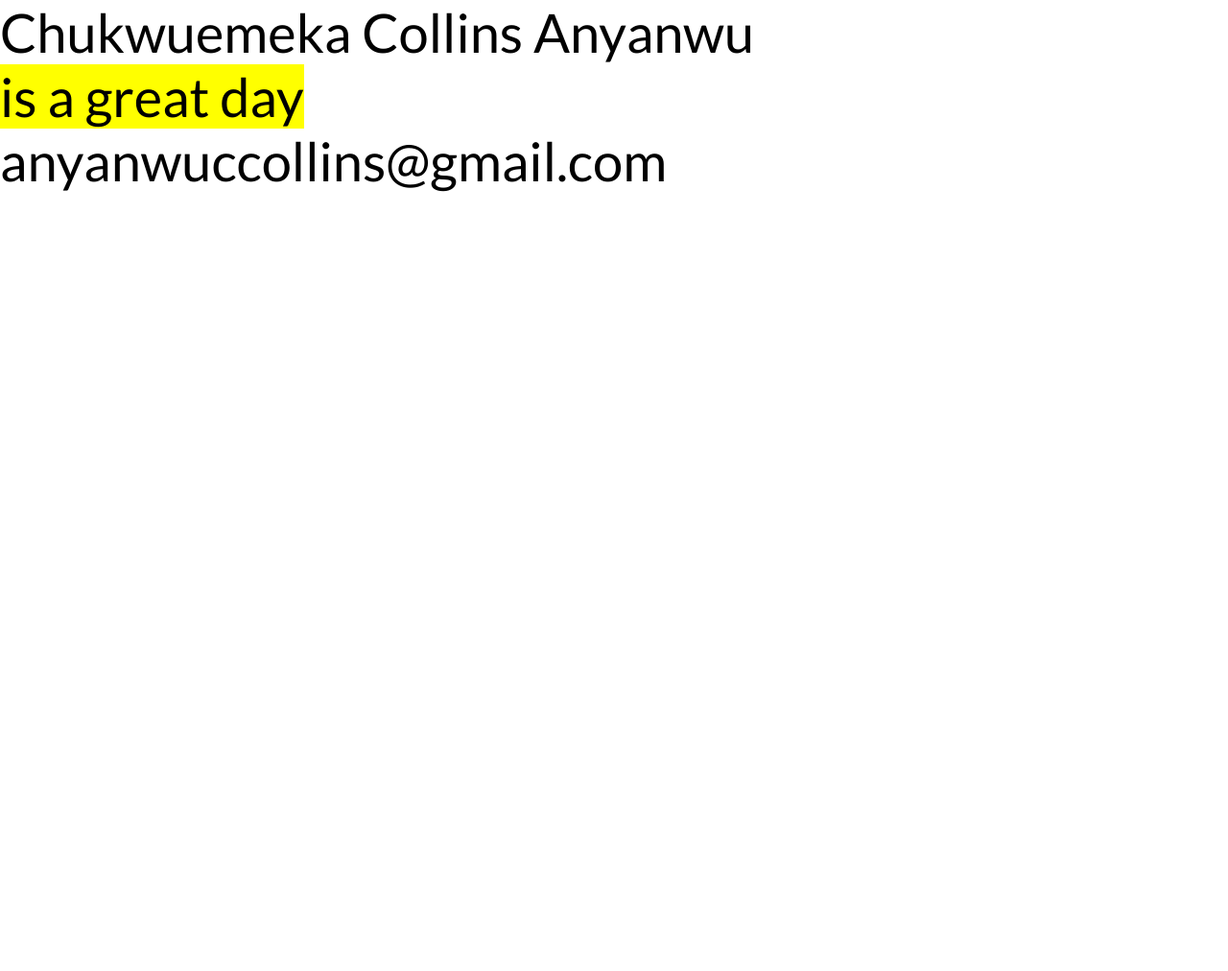
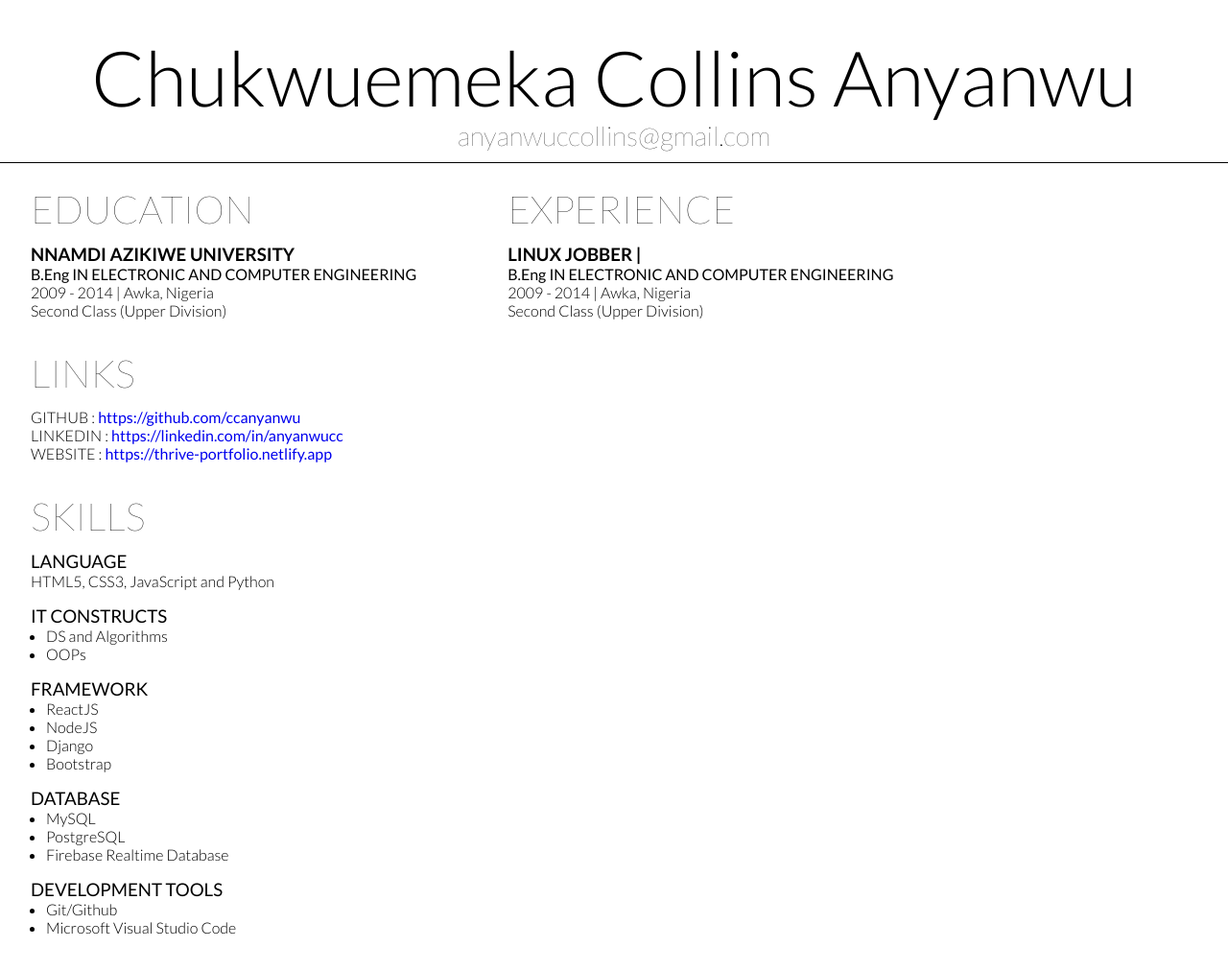
Before and after one commit to ccanyanwu/bioData, a plain HTML site: page index.html in a window 1280 px wide. Shown: the whole page at 96% size. Before the commit the page ends 800 px from the top, so only its background shows below. Drawn offline with Linux system fonts and the light colour scheme.

Commit message:
aside bar done

```diff
--- a/index.html
+++ b/index.html
@@ -5,15 +5,75 @@
     <meta charset="utf-8">
     <meta name="viewport" content="width=device-width, initial-scale=1, shrink-to-fit=no">
 
-    <!-- Bootstrap CSS -->
+    <!-- Custom CSS -->
     <link href="https://fonts.googleapis.com/css2?family=Lato:ital,wght@0,100;0,300;0,400;0,700;0,900;1,100;1,300;1,400;1,700;1,900&display=swap" rel="stylesheet">
     <link rel="stylesheet" href="style.css">
 
     <title>Hi CCANYANWU</title>
   </head>
   <body >
-      <h1 class="text-center">Chukwuemeka Collins Anyanwu<h1>
-      <mark>is a great day </mark>
-    <p>anyanwuccollins@gmail.com</p>
+    <div class="header" style="padding: 2rem 1rem 0;text-align: center;">
+      <h1 style="margin-bottom: -55px" >Chukwuemeka Collins Anyanwu<h1>
+      <a href="#" style="font-size :1.75rem; font-weight: 200;text-decoration: none; color:rgb(0, 0, 0)">anyanwuccollins@gmail.com</a>
+    </div>
+    <!-- main cv portion -->
+    <main>
+      <aside>
+        <!-- education -->
+        <div class="sect">
+          <h2 class="sub__head">EDUCATION</h2>
+          <h3>NNAMDI AZIKIWE UNIVERSITY</h3>
+          <p style="font-weight: 400;">B.Eng IN ELECTRONIC AND COMPUTER ENGINEERING</p>
+          <p style="font-weight: 300;">2009 - 2014 | Awka, Nigeria</p>
+          <p style="font-weight: 300;">Second Class (Upper Division)</p>
+        </div>
+         <!-- links -->
+        <div class="sect">
+          <h2 class="sub__head">LINKS</h2>
+          <p style="font-weight: 300; ">GITHUB : <a href="https://github.com/ccanyanwu" target="_blank" style="text-decoration: none; font-weight: 400;">https://github.com/ccanyanwu</a> </p>
+          <p style="font-weight: 300; ">LINKEDIN : <a href="https://linkedin.com/in/anyanwucc" target="_blank" style="text-decoration: none; font-weight: 400;">https://linkedin.com/in/anyanwucc</a> </p>
+          <p style="font-weight: 300; ">WEBSITE : <a href="https://thrive-portfolio.netlify.app" target="_blank" style="text-decoration: none; font-weight: 400;">https://thrive-portfolio.netlify.app</a> </p>
+        </div>
+        <!-- skills -->
+        <div class="sect">
+          <h2 class="sub__head">SKILLS</h2>
+          <h3 style="font-weight: 400;" >LANGUAGE</h3>
+          <div class="language__level">
+           <p style="margin-bottom: 1rem; font-weight: 300;">HTML5, CSS3, JavaScript and Python</p>
+           <h3 style="font-weight: 400;">IT CONSTRUCTS</h3>
+           <ul style="padding-left: 1rem;">
+             <li style=" font-weight: 300;">DS and Algorithms</li>
+             <li style="margin-bottom: 1rem; font-weight: 300;">OOPs</li>
+           </ul>
+           <h3 style="font-weight: 400;">FRAMEWORK</h3>
+           <ul style="padding-left: 1rem;">
+             <li style=" font-weight: 300;">ReactJS</li>
+             <li style=" font-weight: 300;">NodeJS</li>
+             <li style=" font-weight: 300;">Django</li>
+             <li style="margin-bottom: 1rem; font-weight: 300;">Bootstrap</li>
+           </ul>
+           <h3 style="font-weight: 400;">DATABASE</h3>
+           <ul style="padding-left: 1rem;">
+             <li style=" font-weight: 300;">MySQL</li>
+             <li style=" font-weight: 300;">PostgreSQL</li>
+             <li style=" font-weight: 300;padding-bottom: 1rem;">Firebase Realtime Database</li>
+           </ul>
+           <h3 style="font-weight: 400;">DEVELOPMENT TOOLS</h3>
+           <ul style="padding-left: 1rem;">
+             <li style=" font-weight: 300;">Git/Github</li>
+             <li style=" font-weight: 300;">Microsoft Visual Studio Code</li>
+           </ul>
+        </div>
+      </aside>
+      <section>
+         <!-- experience -->
+        <h2 class="sub__head">EXPERIENCE</h2>
+        <h3>LINUX JOBBER |</h3>
+        <p style="font-weight: 400;">B.Eng IN ELECTRONIC AND COMPUTER ENGINEERING</p>
+        <p style="font-weight: 300;">2009 - 2014 | Awka, Nigeria</p>
+        <p style="font-weight: 300;">Second Class (Upper Division)</p>
+      </section>
+    </main>
+
   </body>
 </html>
--- a/style.css
+++ b/style.css
@@ -5,12 +5,33 @@
     font-family: 'Lato', sans-serif;
 }
 
-.text-center{text-anchor: center;}
-h1{
-  font-size: 3.5rem;
-  font-weight: 400;
+div.header{border-bottom: 1px solid black;}
+div > h1{
+  font-size: 5rem;
+  font-weight: 300;
 }
-header > small{
-  font-size :0.75rem;
-  font-weight: 100;
+
+main{
+  display: grid;
+  grid-template-columns: 4fr 6fr;
+  grid-template-rows: 1fr;
+  grid-column-gap: 18px;
+  grid-row-gap: 0px;
+  padding: 1.5rem 2rem;
 }
+
+div.sect{margin-bottom: 2rem;}
+h2.sub__head{
+  font-size: 2.5rem;
+  font-weight: 200;
+  margin-bottom: 0.75rem;
+}
+/* div.language__level{
+  display: grid;
+  grid-template-columns: 40% 70%;
+  grid-template-rows: repeat(2, 1fr);
+  grid-column-gap: 0.72rem;
+  grid-row-gap: 1px;
+} */
+main > section{
+}
```
